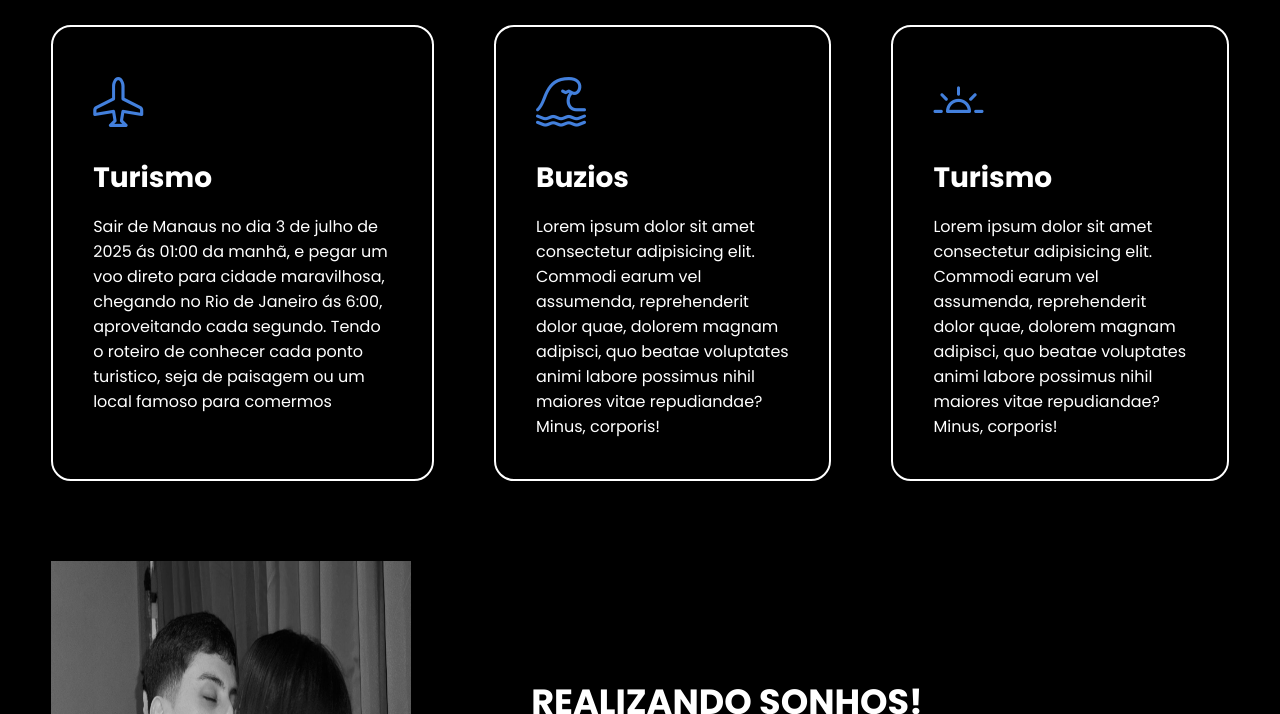
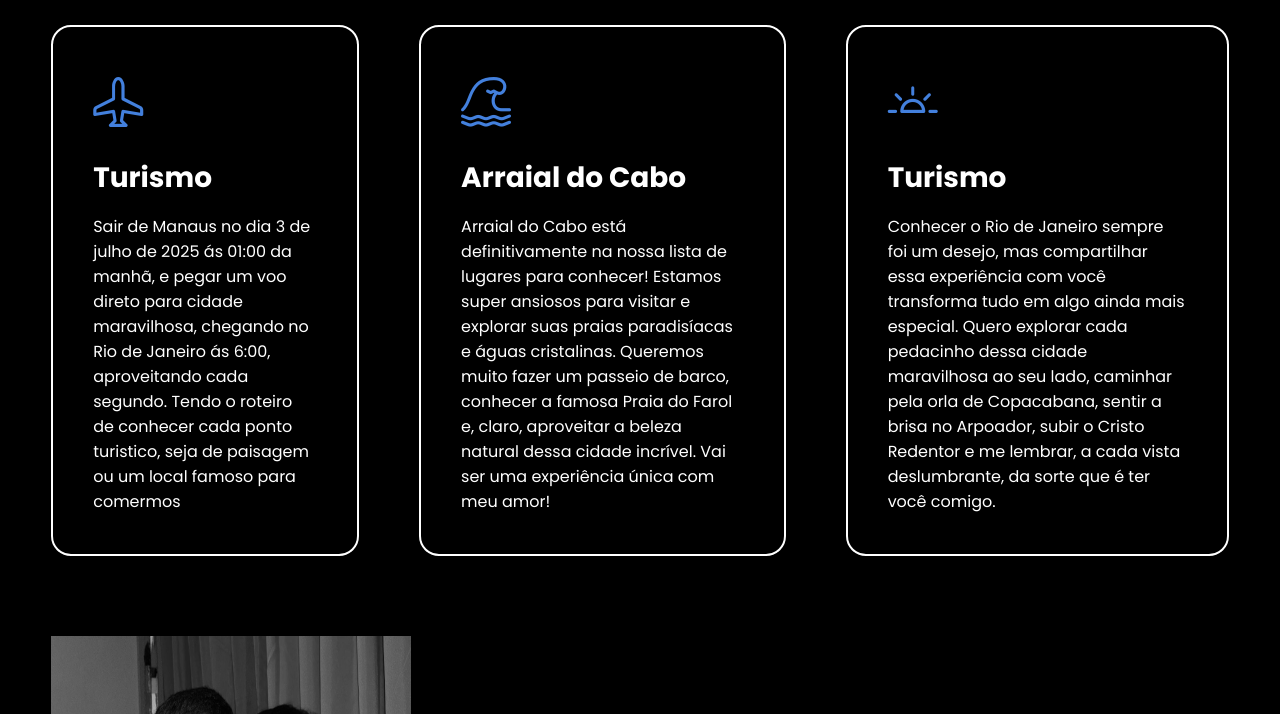
Before and after one commit to rruanpereira/viagem, a plain HTML site: page index.html in a window 1280 px wide. Shown: the part 719-1433 px from the top of the page. Drawn offline with nearby package versions, Linux system fonts and the light colour scheme.

Commit message:
finalizando

```diff
--- a/index.html
+++ b/index.html
@@ -75,13 +75,13 @@
 
                 <div class="cronograma-box">
                     <i class="bi bi-tsunami"></i>
-                    <h3>Buzios</h3>
-                    <p>Lorem ipsum dolor sit amet consectetur adipisicing elit. Commodi earum vel assumenda, reprehenderit dolor quae, dolorem magnam adipisci, quo beatae voluptates animi labore possimus nihil maiores vitae repudiandae? Minus, corporis!</p>
+                    <h3>Arraial do Cabo</h3>
+                    <p>Arraial do Cabo está definitivamente na nossa lista de lugares para conhecer! Estamos super ansiosos para visitar e explorar suas praias paradisíacas e águas cristalinas. Queremos muito fazer um passeio de barco, conhecer a famosa Praia do Farol e, claro, aproveitar a beleza natural dessa cidade incrível. Vai ser uma experiência única com meu amor!</p>
                 </div><!--cronograma-box--><div class="cronograma-box">
 
                     <i class="bi bi-brightness-alt-high"></i>
                     <h3>Turismo</h3>
-                    <p>Lorem ipsum dolor sit amet consectetur adipisicing elit. Commodi earum vel assumenda, reprehenderit dolor quae, dolorem magnam adipisci, quo beatae voluptates animi labore possimus nihil maiores vitae repudiandae? Minus, corporis!</p>
+                    <p>Conhecer o Rio de Janeiro sempre foi um desejo, mas compartilhar essa experiência com você transforma tudo em algo ainda mais especial. Quero explorar cada pedacinho dessa cidade maravilhosa ao seu lado, caminhar pela orla de Copacabana, sentir a brisa no Arpoador, subir o Cristo Redentor e me lembrar, a cada vista deslumbrante, da sorte que é ter você comigo.</p>
                 </div><!--cronograma-box-->
             </div><!--flex-->
         </div> <!--interface-->
```
